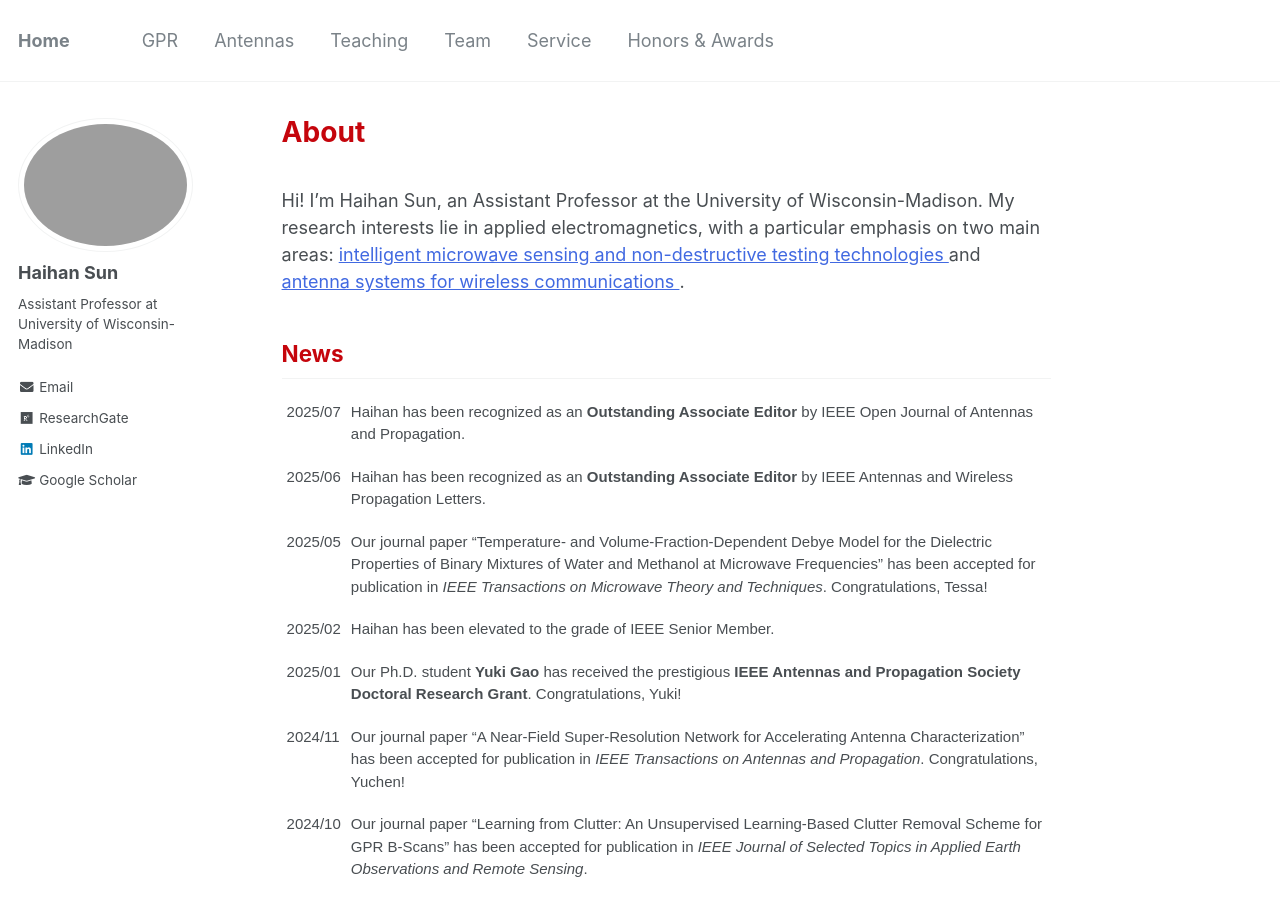
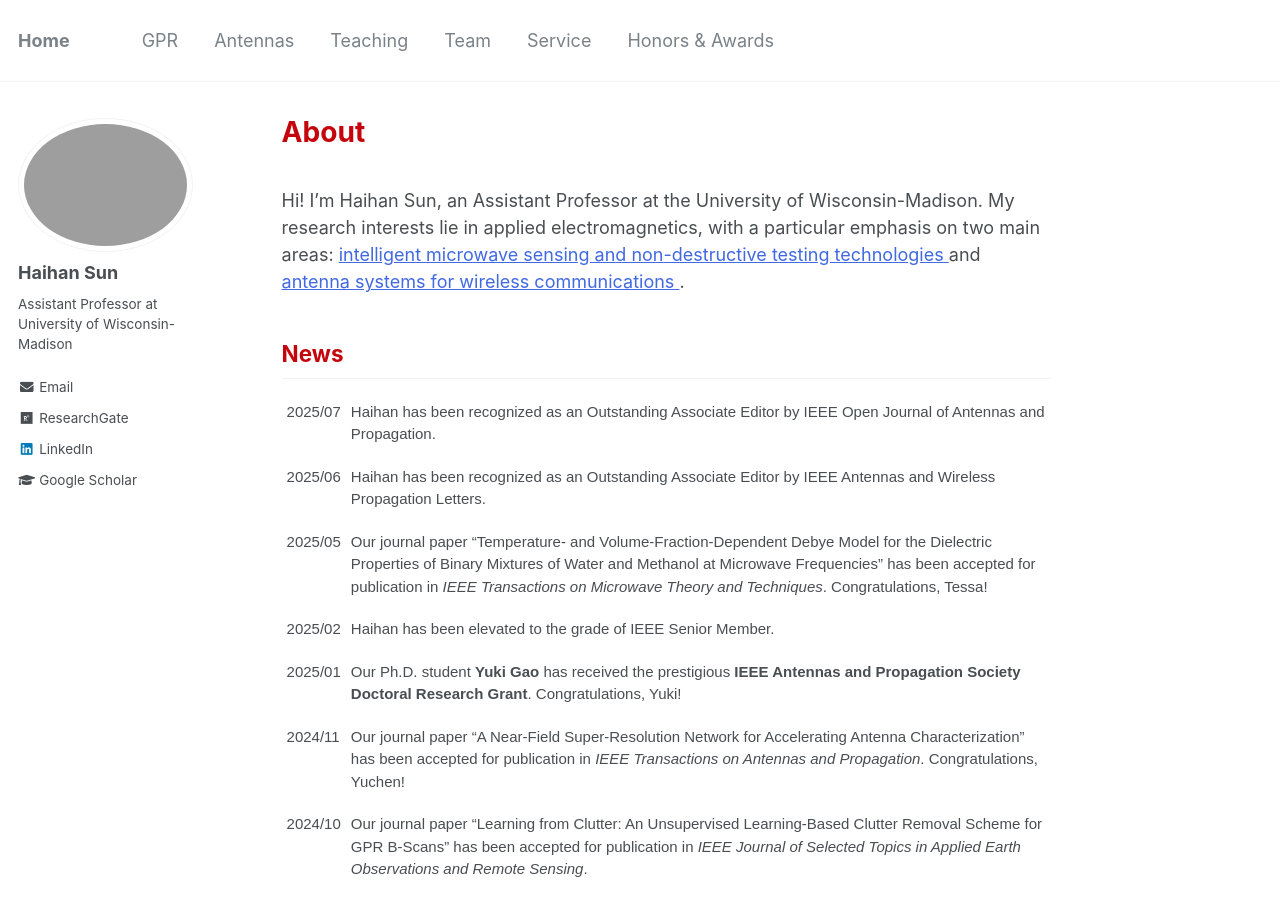
Before and after one commit to Haihan-Sun/Haihan-Sun.github.io, a Jekyll site: the page built from _pages/about.md, in a window 1280 px wide and 900 px high. Built offline with Jekyll 4.4.1, drawn with Linux system fonts in a browser that asks for light colours.

Commit message:
Update about.md

```diff
--- a/_pages/about.md
+++ b/_pages/about.md
@@ -30,11 +30,11 @@ Hi! I'm Haihan Sun, an Assistant Professor at the University of Wisconsin-Madiso
 
 <tr>
 <td class="tg-ko0z">2025/07</td>
-<td class="tg-ko0z"> Haihan has been recognized as an <b>Outstanding Associate Editor</b> by IEEE Open Journal of Antennas and Propagation. </td>
+<td class="tg-ko0z"> Haihan has been recognized as an Outstanding Associate Editor by IEEE Open Journal of Antennas and Propagation. </td>
 </tr>
 <tr>
 <td class="tg-ko0z">2025/06</td>
-<td class="tg-ko0z"> Haihan has been recognized as an <b>Outstanding Associate Editor</b> by IEEE Antennas and Wireless Propagation Letters. </td>
+<td class="tg-ko0z"> Haihan has been recognized as an Outstanding Associate Editor by IEEE Antennas and Wireless Propagation Letters. </td>
 </tr>
 
 <tr>
```
